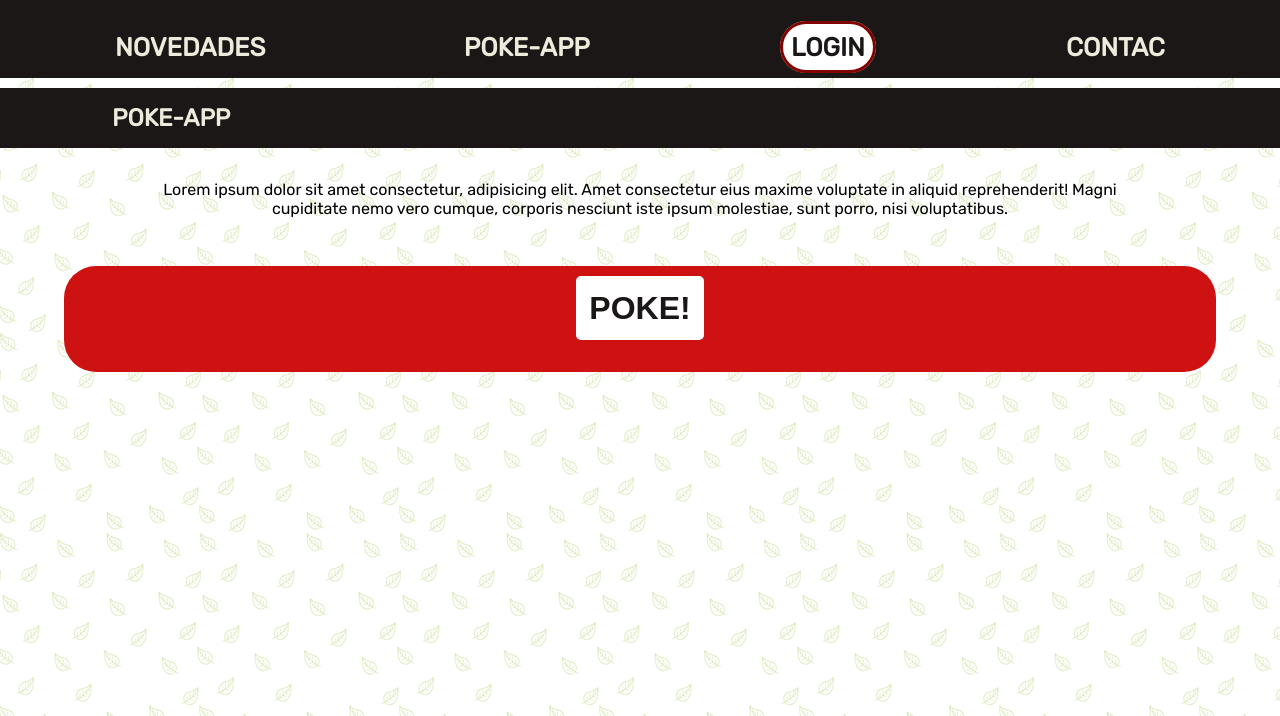
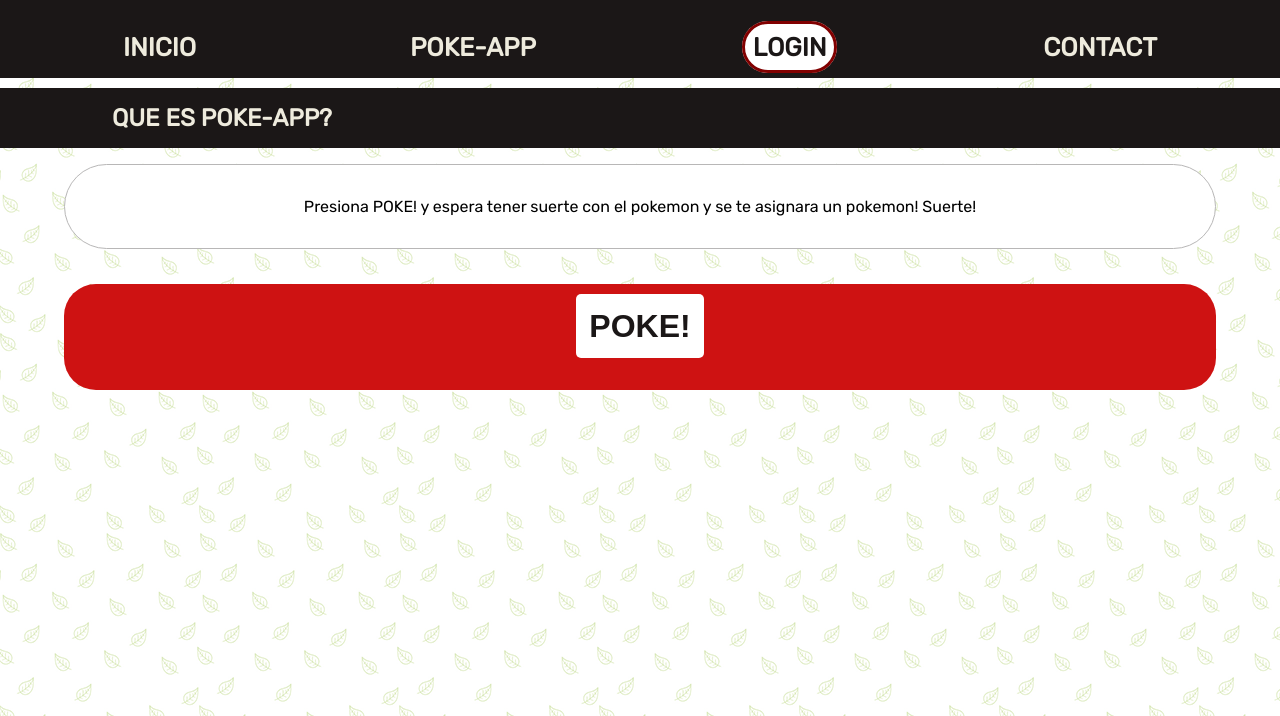
Before and after one commit to Gonveliz/pedimonya, a plain HTML site: page poke-app.html in a window 1280 px wide. Shown: the part 84-800 px from the top of the page. Drawn offline with Linux system fonts and the light colour scheme.

Commit message:
changes navbar

```diff
--- a/poke-app.html
+++ b/poke-app.html
@@ -19,20 +19,20 @@
     </header>
     <nav class="navigation">
         <ul>
-            <li><a href="index.html">Novedades</a></li>
+            <li><a href="index.html">INICIO</a></li>
             <li><a href="poke-app.html">POKE-APP</a></li>
             <li><a class="login" href="register.html">Login</a></li>
-            <li><a href="">Contac</a></li>
+            <li><a href="">Contact</a></li>
         </ul>
     </nav>
 
     <div class="cmaster-poke-app">
         <section class="expain-poke-app">
             <article>
-                <h2>POKE-APP</h5>
-                <div>
+                <h2>QUE ES POKE-APP?</h5>
+                <div class="contenedors">
                     <p>
-                        Lorem ipsum dolor sit amet consectetur, adipisicing elit. Amet consectetur eius maxime voluptate in aliquid reprehenderit! Magni cupiditate nemo vero cumque, corporis nesciunt iste ipsum molestiae, sunt porro, nisi voluptatibus.
+                        Presiona POKE! y espera tener suerte con el pokemon y se te asignara un pokemon! Suerte!
                     </p>
                 </div>
             </article>
--- a/sass/style.scss
+++ b/sass/style.scss
@@ -650,10 +650,16 @@ h2{
         flex-wrap: wrap;
         .expain-poke-app{
             article{
+
                 div{
                     display: flex;
                     justify-content: center;
                     align-items: center;
+                    margin: auto;
+                    width: 90%;
+                    margin-top: 1rem;
+                    background-color: white;
+
                     padding: 2rem 0;
                     p{
                         text-align: center;
```
Also changed, not shown: css/style.css, 1 other file.
